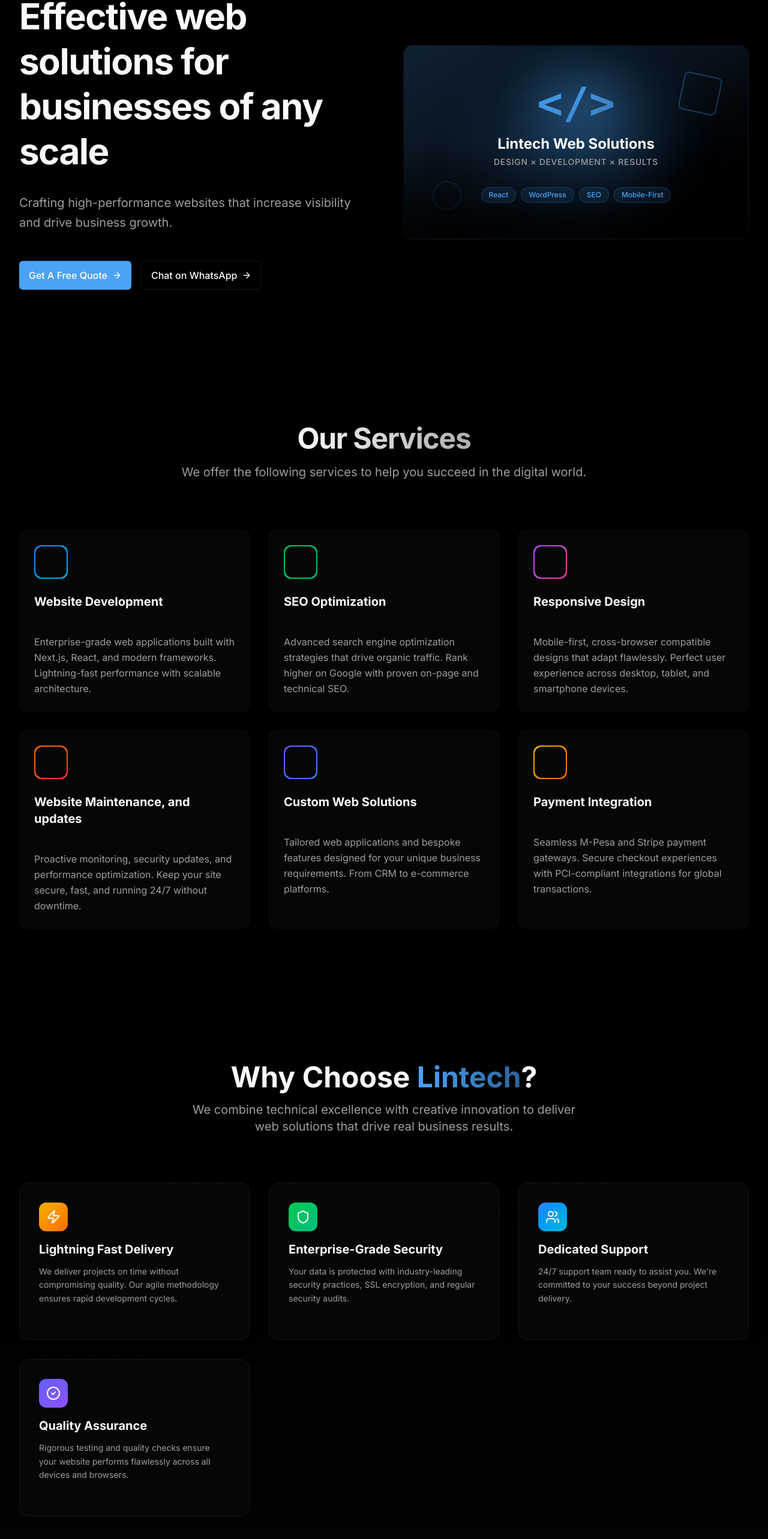
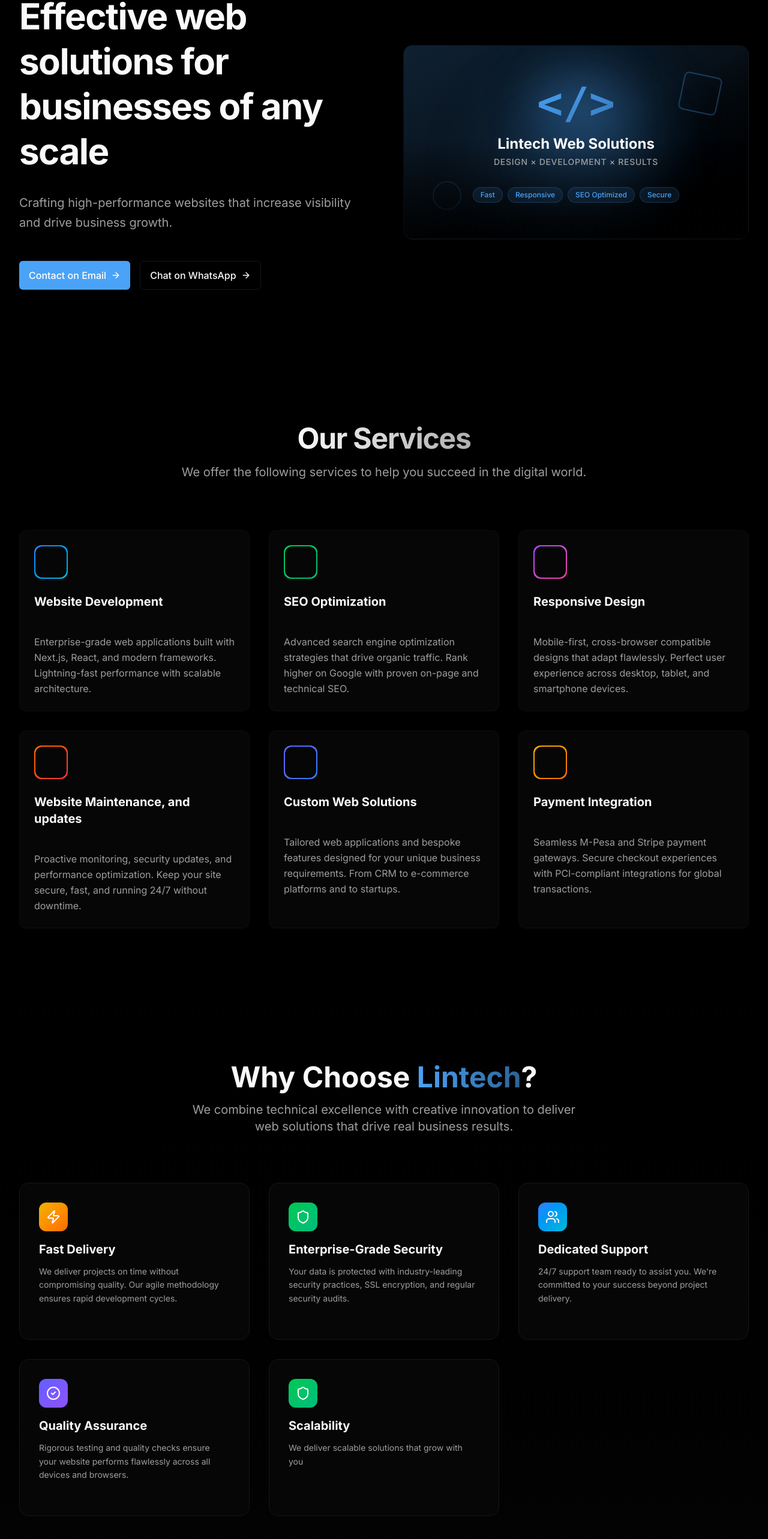
Before and after one commit to oduordaizy/lintech, a Next.js app: page / in a window 1280 px wide. Shown: the part 122-2688 px from the top of the page at 60% size. Built offline with nearby package versions, Linux system fonts and the light colour scheme.

Commit message:
Content updates

```diff
--- a/app/pricing/page.tsx
+++ b/app/pricing/page.tsx
@@ -6,17 +6,15 @@
 export default function PricingComponent() {
     const plans = [
         {
-            name: "Starter",
+            name: "Starter Website",
             description: "Ideal for small businesses or personal websites.",
             price: "25,000",
             features: [
                 "5 Page Custom Website (Home, About, Services, Blog, Contact)",
                 "Mobile Responsive Design",
                 "Contact Form & Basic SEO Setup",
-                "Social Media Integration",
                 "Basic Security Setup",
                 "1 Month Maintenance & Support",
-                "2 Free Revisions"
             ],
             popular: false
         },
@@ -29,10 +27,8 @@
                 "Up to 10 Pages with Blog",
                 "CMS Integration",
                 "Advanced SEO & Analytics Setup",
-                "Social Media & Marketing Tools",
                 "Enhanced Security Features",
                 "3 Months Maintenance & Support",
-                "10 Free Revisions"
             ],
             popular: true
         },
@@ -118,8 +114,8 @@
                                     {/* CTA Button */}
                                     <button
                                         className={`w-full py-4 px-6 rounded-xl font-semibold transition-all duration-300 ${plan.popular
-                                                ? 'bg-primary text-primary-foreground hover:bg-primary/90 shadow-lg hover:shadow-xl'
-                                                : 'bg-secondary text-secondary-foreground hover:bg-secondary/80'
+                                            ? 'bg-primary text-primary-foreground hover:bg-primary/90 shadow-lg hover:shadow-xl'
+                                            : 'bg-secondary text-secondary-foreground hover:bg-secondary/80'
                                             }`}
                                     >
                                         Get Quote
--- a/components/faq.tsx
+++ b/components/faq.tsx
@@ -8,23 +8,27 @@
 export const faqData = [
     {
         question: "How long does it take to build a website?",
-        answer: "The timeline depends on the complexity of the project. A standard informational website typically takes 4 days to 1 week, while more complex e-commerce platforms or web applications can take 6-12 weeks. We provide a detailed timeline during the initial consultation."
+        answer: "The timeline depends on the complexity of the project, and features required. A standard informational website can be ready between 4days to 1 week, while more complex e-commerce platforms or custom built web applications can take 6-12 weeks.  If you need a highly complex website with custom integrations, the process may extend up to several months. We provide a detailed timeline during the initial consultation. At Lintech, we prioritize quality, ensuring your site is delivered within agreed timelines."
+    },
+    {
+        question: "What types of websites do you create?",
+        answer: "We develop all types of websites, including corporate business sites, real estate portals, fintech platforms, eCommerce stores, educational websites, classified ads sites, blogs, news websites, and more. Whether you're a startup, a growing business, or a large enterprise, our goal is to build a website that reflects your brand and helps you achieve your online goals."
     },
     {
         question: "Do you offer website maintenance and support?",
         answer: "Yes, we offer comprehensive maintenance packages to ensure your website remains secure, up-to-date, and optimized. This includes regular backups, security updates, content updates, and technical support."
     },
     {
-        question: "Will my website be mobile-friendly?",
-        answer: "Absolutely. All our websites are designed with a 'mobile-first' approach, ensuring they look and perform perfectly on smartphones, tablets, laptops, and desktop computers."
+        question: "Do you provide post-launch maintanance?",
+        answer: "Absolutely! We offer a free one-month maintenance period after your website goes live. This ensures everything runs smoothly, remains secure, and is optimized for performance. After that, you can choose a maintenance plan that fits your needs to keep your site up to date and running efficiently."
     },
     {
-        question: "Do I need to provide the content for the website?",
-        answer: "While it helps if you have content ready, it's not a requirement. We can assist with copywriting and content strategy. If you have images and text, we will optimize them for the web; otherwise, we can source high-quality stock imagery or organize a photoshoot."
+        question: "What do you need from me to get started?",
+        answer: "To kickstart your project, we'll need some details about your business, the type of website you want, and any specific features you'd like to include. We also require content such as text, images, and branding elements. If you already have a domain and hosting, that's great! If not, we can guide you through purchasing them. Once we have all the necessary information, our expert team will begin crafting your website right away!"
     },
     {
-        question: "What is your pricing model?",
-        answer: "We offer project-based pricing tailored to your specific needs. After assessing your requirements, we provide a transparent quote with no hidden fees. We can also work with you to define a scope that fits your budget."
+        question: "What is the pricing for your web development services?",
+        answer: "Our pricing is project-based and depends on factors such as the site's complexity, number of pages, and required features. We offer affordable packages to ensure we work with your budget. We've also got discounts running all year long. Please check out our pricing page or contact us for a customized quote!"
     }
 ]
 
--- a/components/features.tsx
+++ b/components/features.tsx
@@ -28,7 +28,7 @@
     },
     {
         title: "Custom Web Solutions",
-        description: "Tailored web applications and bespoke features designed for your unique business requirements. From CRM to e-commerce platforms.",
+        description: "Tailored web applications and bespoke features designed for your unique business requirements. From CRM to e-commerce platforms and to startups.",
         icon: Palette,
         gradient: "from-indigo-500 to-blue-500",
     },
--- a/components/hero.tsx
+++ b/components/hero.tsx
@@ -18,7 +18,7 @@
                 <div className="flex flex-col sm:flex-row gap-4 justify-center lg:justify-start pt-4">
                     <Button asChild size="lg" className="gap-2 text-base h-12 px-8 shadow-lg hover:shadow-xl transition-all">
                         <a href="mailto:contact@oduordaizy@gmail.com">
-                            Get A Free Quote <ArrowRight className="w-5 h-5" />
+                            Contact on Email <ArrowRight className="w-5 h-5" />
                         </a>
                     </Button>
                     <Button asChild size="lg" variant="outline" className="gap-2 text-base h-12 px-8">
@@ -60,7 +60,7 @@
 
                     {/* Tech badges */}
                     <div className="flex flex-wrap gap-2 justify-center pt-4">
-                        {['React', 'WordPress', 'SEO', 'Mobile-First'].map((tech) => (
+                        {['Fast', 'Responsive', 'SEO Optimized', 'Secure'].map((tech) => (
                             <span key={tech} className="px-3 py-1 text-xs font-medium bg-primary/10 text-primary rounded-full border border-primary/20">
                                 {tech}
                             </span>
--- a/components/why-us.tsx
+++ b/components/why-us.tsx
@@ -4,7 +4,7 @@
     const reasons = [
         {
             icon: Zap,
-            title: "Lightning Fast Delivery",
+            title: "Fast Delivery",
             description: "We deliver projects on time without compromising quality. Our agile methodology ensures rapid development cycles.",
             stat: "95%",
             statLabel: "On-Time Delivery",
@@ -34,7 +34,15 @@
             stat: "99.9%",
             statLabel: "Uptime Guarantee",
             gradient: "from-indigo-500 to-violet-500"
-        }
+        },
+        {
+            icon: Shield,
+            title: "Scalability",
+            description: "We deliver scalable solutions that grow with you",
+            stat: "100%",
+            statLabel: "Secure Projects",
+            gradient: "from-green-500 to-emerald-500"
+        },
     ];
 
     return (
```
